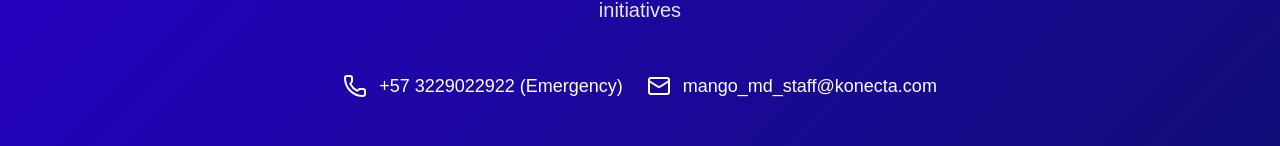
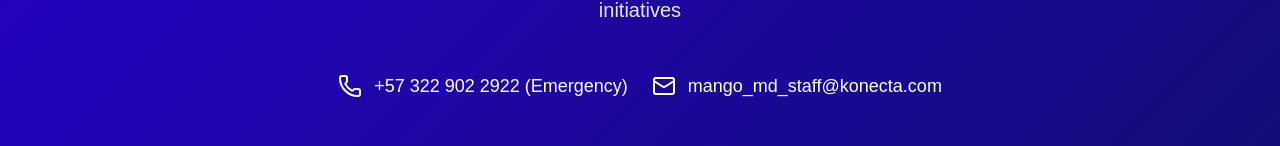
Before and after one commit to cjotasM/Prueba-TL, a Next.js app: page / in a window 1280 px wide. Shown: the part 4408-4554 px from the top of the page. Built offline with nearby package versions, Linux system fonts and the light colour scheme.

Commit message:
Ultimos retoques3

```diff
--- a/src/app/components/KonectaOperationsLanding.tsx
+++ b/src/app/components/KonectaOperationsLanding.tsx
@@ -967,7 +967,7 @@ Generado: ${currentDate}
             <div className="flex flex-col sm:flex-row gap-6 justify-center items-center">
               <div className="flex items-center space-x-3 text-white">
                 <Phone className="w-6 h-6" />
-                <span className="text-lg">+57 3229022922 (Emergency)</span>
+                <span className="text-lg">+57 322 902 2922 (Emergency)</span>
               </div>
               <div className="flex items-center space-x-3 text-white">
                 <Mail className="w-6 h-6" />
```
